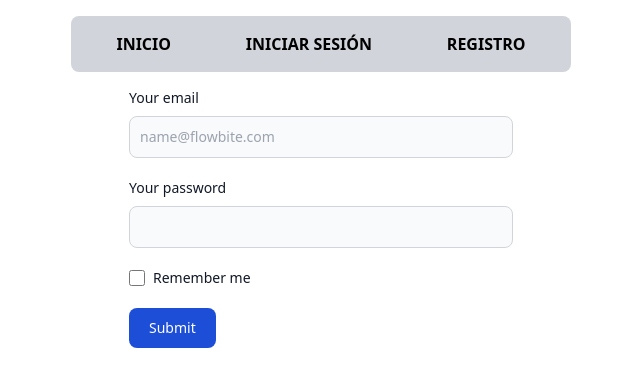
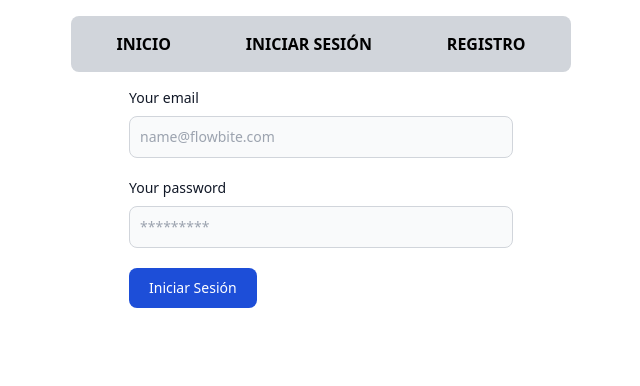
Before and after one commit to Mauro069/rdt-client, a Next.js app: page /auth/login in a window 1280 px wide. Shown: the top 386 px of the page, without its empty margins (319-959 px from the left). Built offline with nearby package versions, Linux system fonts and the light colour scheme.

Commit message:
Formulario con componentes reutilizables

```diff
--- a/src/components/Forms/LoginForm.tsx
+++ b/src/components/Forms/LoginForm.tsx
@@ -1,48 +1,28 @@
+import { Input } from '..'
+import { Label } from '../Label'
+
 export const LoginForm = () => {
   return (
     <form className='max-w-sm mx-auto'>
       <div className='mb-5'>
-        <label className='block mb-2 text-sm font-medium text-gray-900 dark:text-white'>
-          Your email
-        </label>
-        <input
+        <Label>Your email</Label>
+        <Input
           type='email'
           id='email'
-          className='bg-gray-50 border border-gray-300 text-gray-900 text-sm rounded-lg focus:ring-blue-500 focus:border-blue-500 block w-full p-2.5 dark:bg-gray-700 dark:border-gray-600 dark:placeholder-gray-400 dark:text-white dark:focus:ring-blue-500 dark:focus:border-blue-500'
           placeholder='name@flowbite.com'
           required
         />
       </div>
       <div className='mb-5'>
-        <label className='block mb-2 text-sm font-medium text-gray-900 dark:text-white'>
-          Your password
-        </label>
-        <input
-          type='password'
-          id='password'
-          className='bg-gray-50 border border-gray-300 text-gray-900 text-sm rounded-lg focus:ring-blue-500 focus:border-blue-500 block w-full p-2.5 dark:bg-gray-700 dark:border-gray-600 dark:placeholder-gray-400 dark:text-white dark:focus:ring-blue-500 dark:focus:border-blue-500'
-          required
-        />
+        <Label>Your password</Label>
+        <Input type='password' id='password' placeholder='*********' required />
       </div>
-      <div className='flex items-start mb-5'>
-        <div className='flex items-center h-5'>
-          <input
-            id='remember'
-            type='checkbox'
-            value=''
-            className='w-4 h-4 border border-gray-300 rounded bg-gray-50 focus:ring-3 focus:ring-blue-300 dark:bg-gray-700 dark:border-gray-600 dark:focus:ring-blue-600 dark:ring-offset-gray-800 dark:focus:ring-offset-gray-800'
-            required
-          />
-        </div>
-        <label className='ms-2 text-sm font-medium text-gray-900 dark:text-gray-300'>
-          Remember me
-        </label>
-      </div>
+
       <button
         type='submit'
         className='text-white bg-blue-700 hover:bg-blue-800 focus:ring-4 focus:outline-none focus:ring-blue-300 font-medium rounded-lg text-sm w-full sm:w-auto px-5 py-2.5 text-center dark:bg-blue-600 dark:hover:bg-blue-700 dark:focus:ring-blue-800'
       >
-        Submit
+        Iniciar Sesión
       </button>
     </form>
   )
```
